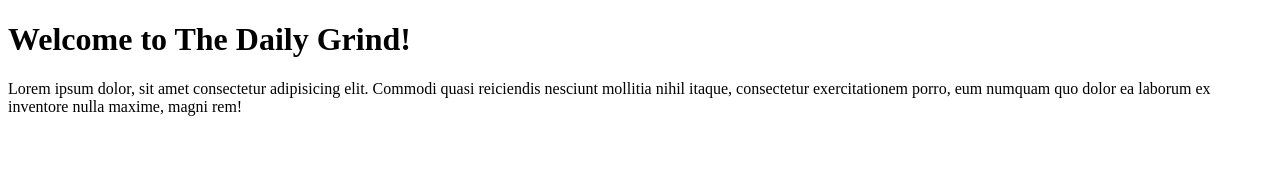
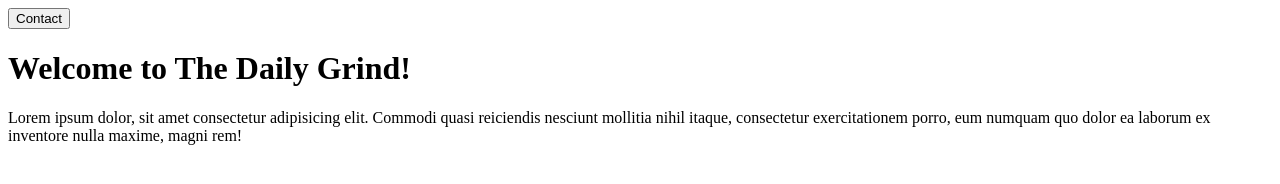
Before and after one commit to structbase/Daily-Grind-Server, a website: page public/index.html in a window 1280 px wide. Drawn offline with Linux system fonts and the light colour scheme.

Commit message:
Added an anchor for easy navigation.

```diff
--- a/public/index.html
+++ b/public/index.html
@@ -8,9 +8,13 @@
 </head>
 
 <body>
+    <a href="http://localhost:3000/contact"><button>Contact</button></a>
+
+
     <h1>Welcome to The Daily Grind!</h1>
     <p>Lorem ipsum dolor, sit amet consectetur adipisicing elit. Commodi quasi reiciendis nesciunt mollitia nihil
-        itaque, consectetur exercitationem porro, eum numquam quo dolor ea laborum ex inventore nulla maxime, magni rem!
+        itaque, consectetur exercitationem porro, eum numquam quo dolor ea laborum ex inventore nulla maxime, magni
+        rem!
     </p>
 </body>
 
```
Also changed, not shown: public/contact.html (+2 -0 lines).
